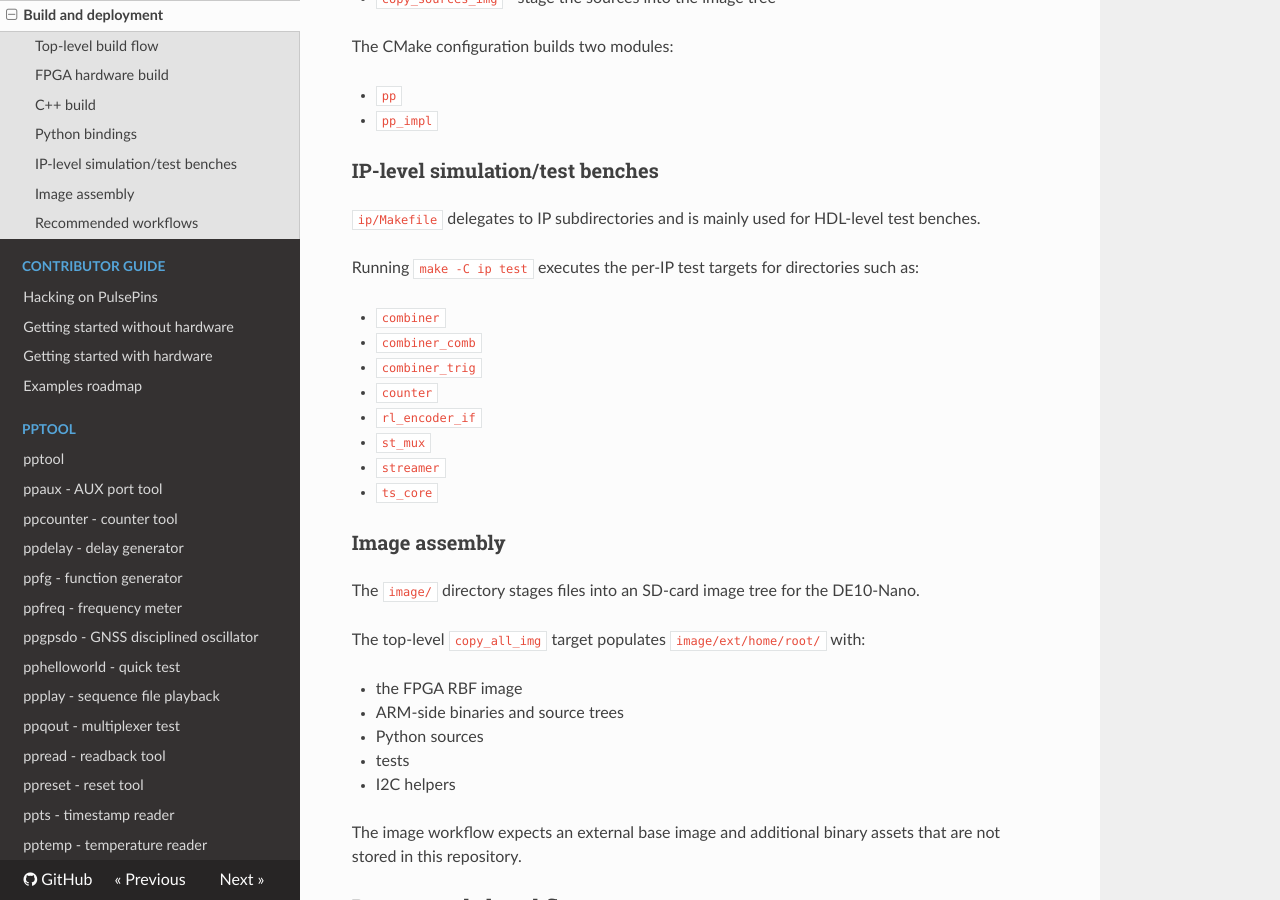
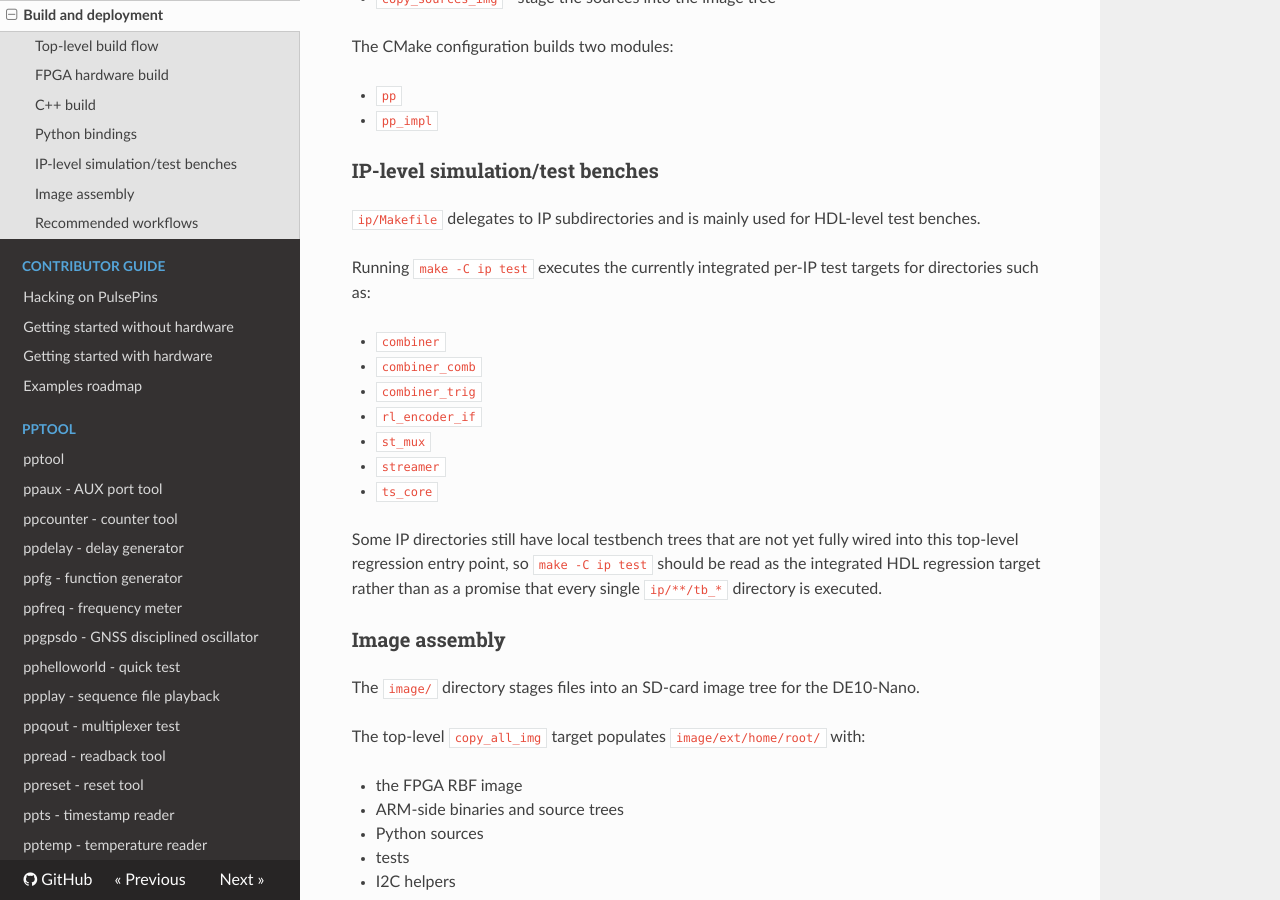
Before and after one commit to rokzitko/PulsePins, an MkDocs documentation site: the page built from docs/docs/build.md, in a window 1280 px wide and 900 px high, scrolled down 2453 px. Built offline with MkDocs 1.6.1, drawn with Linux system fonts in a browser that asks for light colours; nearby versions of some CDN libraries.

```diff
--- a/docs/docs/build.md
+++ b/docs/docs/build.md
@@ -100,16 +100,17 @@ The CMake configuration builds two modules:
 
 `ip/Makefile` delegates to IP subdirectories and is mainly used for HDL-level test benches.
 
-Running `make -C ip test` executes the per-IP test targets for directories such as:
+Running `make -C ip test` executes the currently integrated per-IP test targets for directories such as:
 
 * `combiner`
 * `combiner_comb`
 * `combiner_trig`
-* `counter`
 * `rl_encoder_if`
 * `st_mux`
 * `streamer`
 * `ts_core`
+
+Some IP directories still have local testbench trees that are not yet fully wired into this top-level regression entry point, so `make -C ip test` should be read as the integrated HDL regression target rather than as a promise that every single `ip/**/tb_*` directory is executed.
 
 ### Image assembly
 
```
Also changed, not shown: INSTALL-quick_start.md (+2 -2 lines), ip/README.md, 2 other files.
